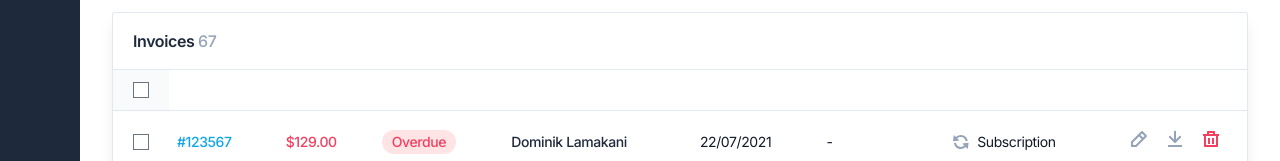
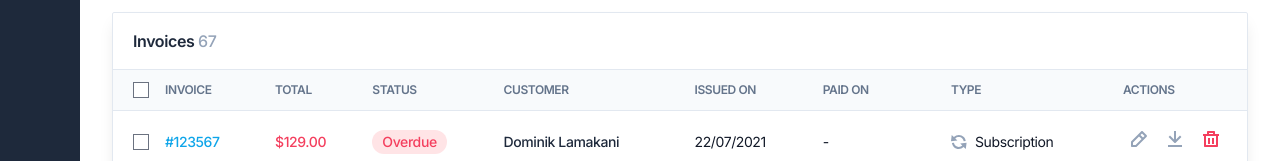
Before and after one commit to Roisfaozi/apptolls, a Next.js app: page /dashboard/shop/invoices in a window 1280 px wide. Shown: the part 200-361 px from the top of the page. Built offline with nearby package versions, Linux system fonts and the light colour scheme; no server answers; sample sign-in values are in the browser's storage.

Commit message:
*feat(InvoicesTable.tsx): Enhance table headers and column names

```diff
--- a/src/components/dasboard/UI/InvoicesTable.tsx
+++ b/src/components/dasboard/UI/InvoicesTable.tsx
@@ -166,16 +166,34 @@ function InvoicesTable({ selectedItems }: InvoicesTableProps) {
                   <div className="flex items-center">
                     <label className="inline-flex">
                       <span className="sr-only">Select all</span>
-                      <input
-                        className="form-checkbox"
-                        type="checkbox"
-                        checked={selectAll}
-                        onChange={handleSelectAll}
-                      />
+                      <input className="form-checkbox" type="checkbox" checked={selectAll} onChange={handleSelectAll} />
                     </label>
                   </div>
                 </th>
-                {/* ... (kolom lainnya) */}
+                <th className="px-2 first:pl-5 last:pr-5 py-3 whitespace-nowrap">
+                  <div className="font-semibold text-left">Invoice</div>
+                </th>
+                <th className="px-2 first:pl-5 last:pr-5 py-3 whitespace-nowrap">
+                  <div className="font-semibold text-left">Total</div>
+                </th>
+                <th className="px-2 first:pl-5 last:pr-5 py-3 whitespace-nowrap">
+                  <div className="font-semibold text-left">Status</div>
+                </th>
+                <th className="px-2 first:pl-5 last:pr-5 py-3 whitespace-nowrap">
+                  <div className="font-semibold text-left">Customer</div>
+                </th>
+                <th className="px-2 first:pl-5 last:pr-5 py-3 whitespace-nowrap">
+                  <div className="font-semibold text-left">Issued on</div>
+                </th>
+                <th className="px-2 first:pl-5 last:pr-5 py-3 whitespace-nowrap">
+                  <div className="font-semibold text-left">Paid on</div>
+                </th>
+                <th className="px-2 first:pl-5 last:pr-5 py-3 whitespace-nowrap">
+                  <div className="font-semibold text-left">Type</div>
+                </th>
+                <th className="px-2 first:pl-5 last:pr-5 py-3 whitespace-nowrap">
+                  <div className="font-semibold text-left">Actions</div>
+                </th>
               </tr>
             </thead>
             {/* Table body */}
```
